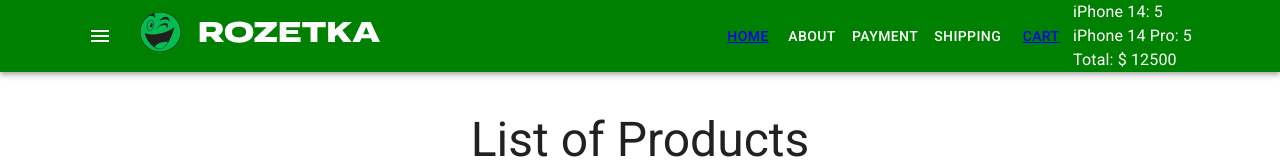
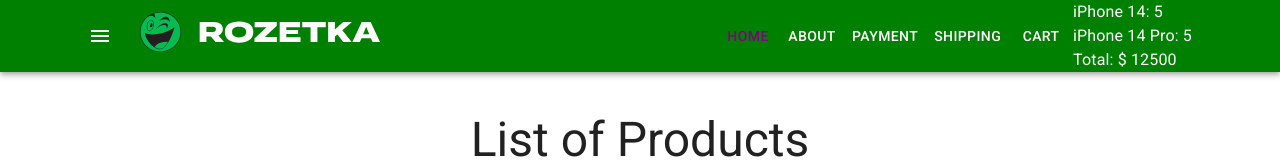
Before and after one commit to OleksiiPustilnyk/react-website-shop, a React (Create React App) app: page / in a window 1280 px wide. Shown: the top 160 px of the page. Built offline with nearby package versions, Linux system fonts and the light colour scheme.

Commit message:
added ReactRouter and MenuItem

```diff
--- a/src/components/Menu/Menu.tsx
+++ b/src/components/Menu/Menu.tsx
@@ -1,21 +1,17 @@
-import Button from '@mui/material/Button'
-import { NavLink } from 'react-router-dom'
+import MenuItem from './MenuItem'
 
 type Props = {}
 
 const Menu = (props: Props) => {
     return (
         <>
-            <Button color="inherit">
-                <NavLink to="/">Home</NavLink>
-            </Button>
-            <Button color="inherit">About</Button>
-            <Button color="inherit">Payment</Button>
-            <Button color="inherit">Shipping</Button>
-            <Button color="inherit">
-                <NavLink to="/cart">Cart</NavLink>
-            </Button>
+            <MenuItem to="/">Home</MenuItem>
+            <MenuItem to="/about">About</MenuItem>
+            <MenuItem to="/payment">Payment</MenuItem>
+            <MenuItem to="/shipping">Shipping</MenuItem>
+            <MenuItem to="/cart">Cart</MenuItem>
         </>
     )
 }
+
 export default Menu
--- /dev/null
+++ b/src/components/Menu/MenuItem.scss
@@ -0,0 +1,8 @@
+.menu-item {
+    text-decoration: none;
+    color: white;
+}
+.menu-item-active {
+    text-decoration: none;
+    color: purple;
+}
--- /dev/null
+++ b/src/components/Menu/MenuItem.tsx
@@ -0,0 +1,23 @@
+import Button from '@mui/material/Button'
+import { NavLink } from 'react-router-dom'
+import './MenuItem.scss'
+
+type Props = {
+    to: string
+    children: React.ReactNode
+}
+const MenuItem = ({ to, children }: Props) => {
+    return (
+        <Button color="inherit">
+            <NavLink
+                to={to}
+                className={({ isActive }) =>
+                    isActive ? 'menu-item-active' : 'menu-item'
+                }
+            >
+                {children}
+            </NavLink>
+        </Button>
+    )
+}
+export default MenuItem
```
